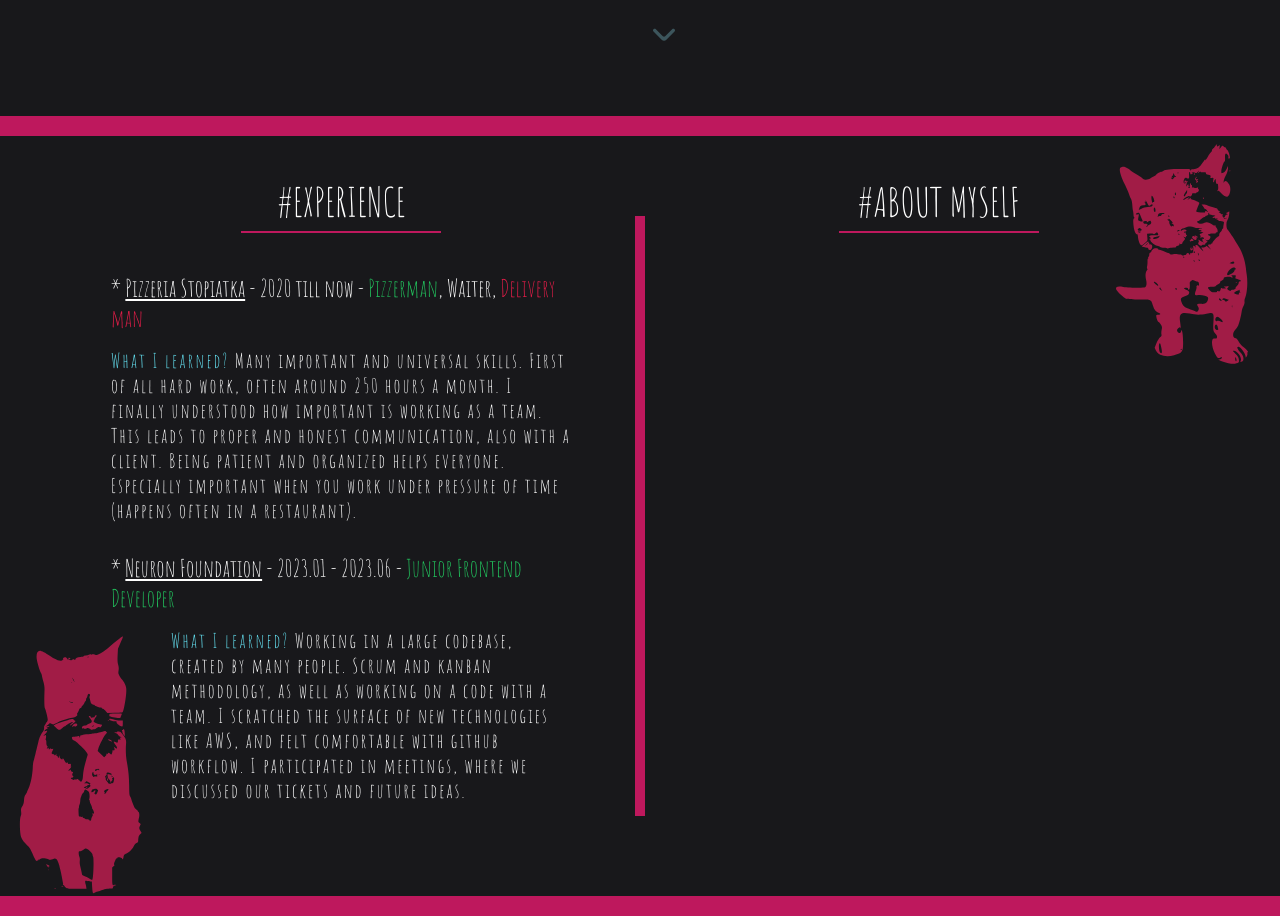
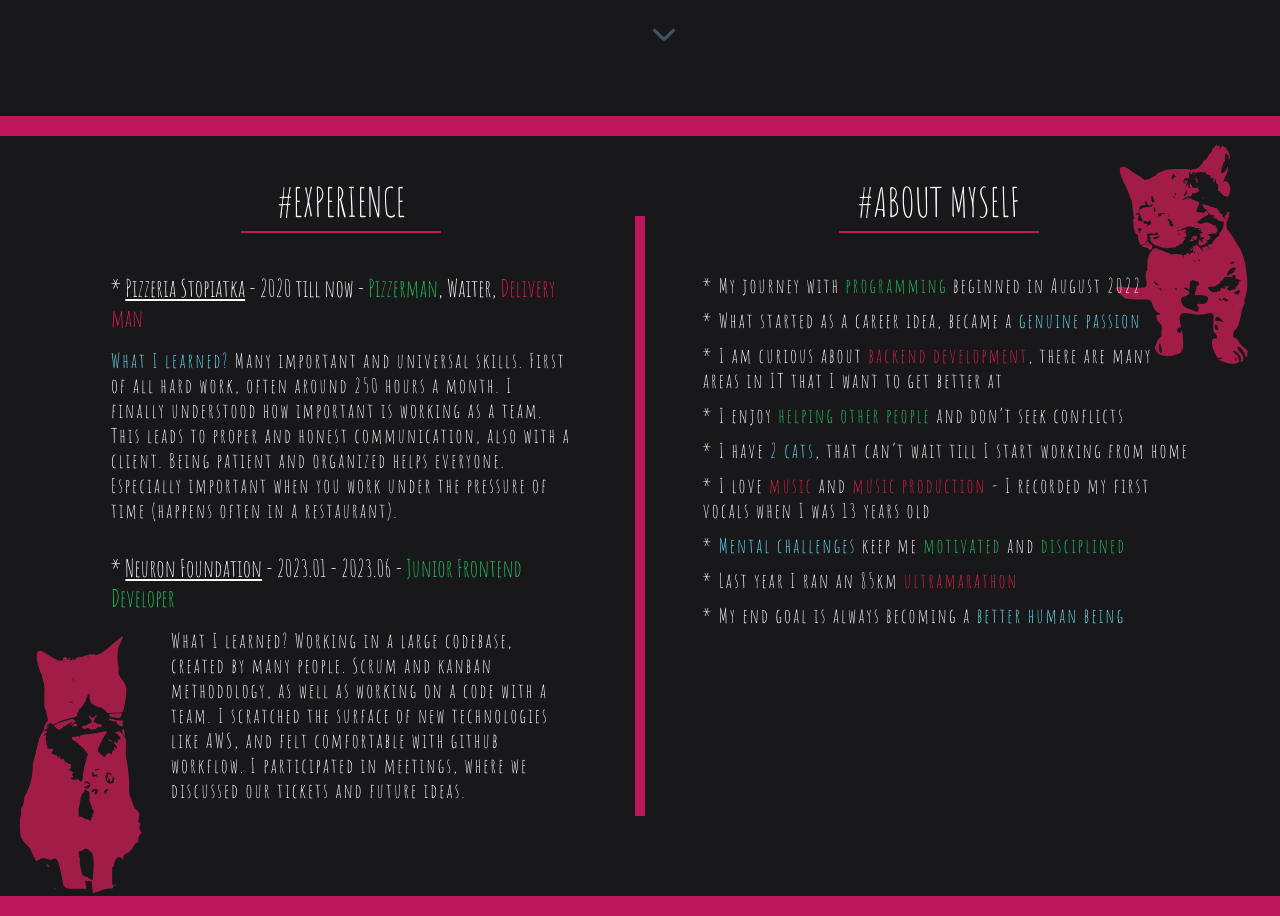
Before and after one commit to erratinsilentio/portfolio, a Vue app in the folder client/: page / in a window 1280 px wide. Shown: the part 720-1636 px from the top of the page. Built offline with nearby package versions, Linux system fonts and the light colour scheme.

Commit message:
second part of about me page is complete

```diff
--- a/client/src/pages/About.vue
+++ b/client/src/pages/About.vue
@@ -47,13 +47,13 @@ const scrollToElement = () => {
                             class="green">Pizzerman</span>,
                         <span>Waiter</span>, <span class="red">Delivery man</span>
                     </p>
-                    <p class="description"><span class="learned">What I learned?</span> Many important and universal skills.
+                    <p class="description"><span class="blue">What I learned?</span> Many important and universal skills.
                         First of all
                         hard work,
                         often around 250 hours a month. I finally understood how important is working as a team. This leads
                         to
                         proper and honest communication, also with a client. Being patient and organized helps everyone.
-                        Especially important when you work under pressure of time (happens often in a restaurant).</p>
+                        Especially important when you work under the pressure of time (happens often in a restaurant).</p>
                 </article>
                 <article class="neuron">
                     <p class="title">* <span class="job">Neuron Foundation</span> - 2023.01 - 2023.06 -
@@ -68,6 +68,29 @@ const scrollToElement = () => {
             </section>
             <section class="right">
                 <p class="heading">#ABOUT MYSELF</p>
+                <article class="frontend">
+                    <p class="description-right">* My journey with <span class="green">programming</span> beginned in August
+                        2022</p>
+                    <p class="description-right">* What started as a career idea, became a <span class="blue">genuine
+                            passion</span></p>
+                    <p class="description-right">* I am curious about <span class="red">backend development</span>, there
+                        are many areas in IT that
+                        I
+                        want to get better at</p>
+                    <p class="description-right">* I enjoy <span class="green">helping other people</span> and don’t seek
+                        conflicts</p>
+                    <p class="description-right">* I have <span class="blue">2 cats</span>, that can’t wait till I start
+                        working from home</p>
+                    <p class="description-right">* I love <span class="red">music</span> and <span class="red">music
+                            production</span> - I recorded my first vocals when I was
+                        13
+                        years old</p>
+                    <p class="description-right">* <span class="blue">Mental challenges</span> keep me <span
+                            class="green">motivated</span> and <span class="green">disciplined</span></p>
+                    <p class="description-right">* Last year I ran an 85km <span class="red">ultramarathon</span></p>
+                    <p class="description-right">* My end goal is always becoming a <span class="blue">better human
+                            being</span></p>
+                </article>
             </section>
             <span class="border"></span>
             <img src="/pidzi3.svg" alt="cat" class="pidzi" />
@@ -214,6 +237,23 @@ const scrollToElement = () => {
     letter-spacing: 2px;
 }
 
+.description-right-p {
+    padding-right: 60px;
+    padding-bottom: 10px;
+    font-size: 20px;
+    color: white;
+    margin: 0;
+    letter-spacing: 2px;
+}
+
+.description-right {
+    padding-bottom: 10px;
+    font-size: 20px;
+    color: white;
+    margin: 0;
+    letter-spacing: 2px;
+}
+
 .dev {
     margin-left: 60px;
 }
@@ -230,7 +270,7 @@ const scrollToElement = () => {
     text-decoration: underline;
 }
 
-.learned {
+.blue {
     color: #67e8f9;
 }
 
@@ -245,7 +285,8 @@ const scrollToElement = () => {
     width: 40%;
     min-height: 90%;
     display: flex;
-    justify-content: center;
+    flex-direction: column;
+    align-items: center;
 }
 
 .heading {
```
